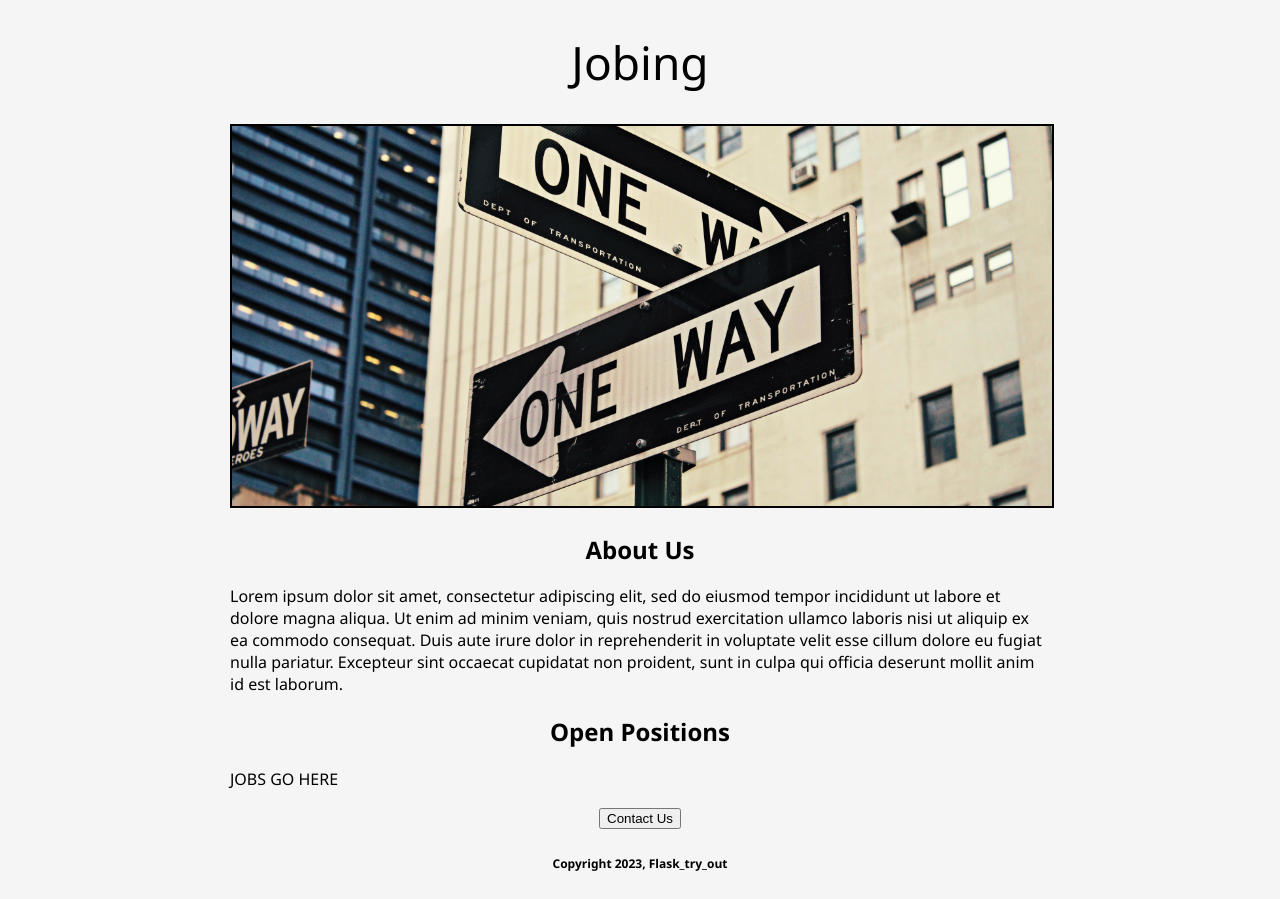
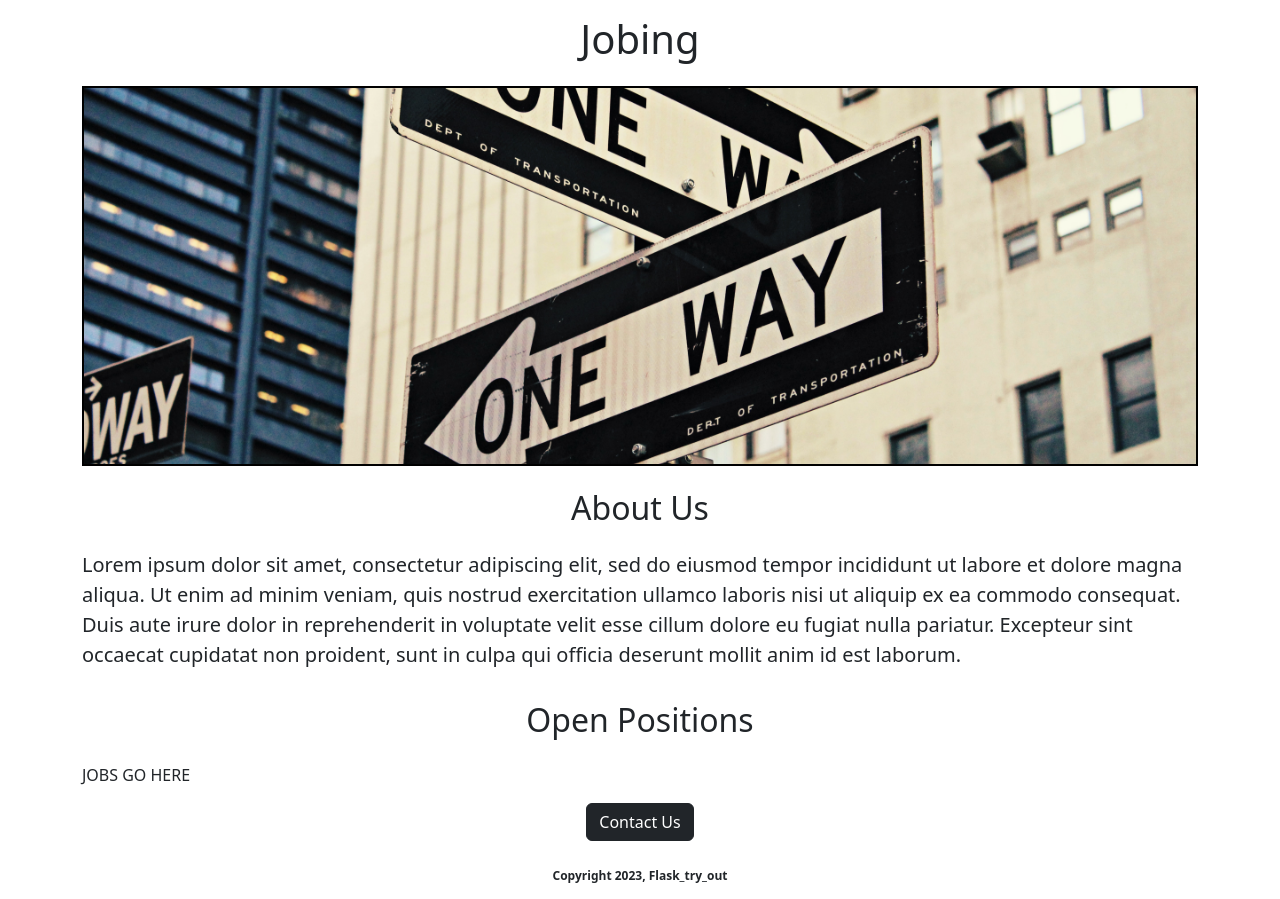
Before and after one commit to Stentzler/Flask_Alchemy_MySQL, a Flask app: page / in a window 1280 px wide. Before the commit the page ends 871 px from the top, so only its background shows below. Run offline with Flask 3, Linux system fonts and the light colour scheme.

Commit message:
bootstrap added

```diff
--- a/templates/home.html
+++ b/templates/home.html
@@ -3,36 +3,21 @@
 <head>
   <meta charset="UTF-8">
   <meta name="viewport" content="width=device-width, initial-scale=1.0">
+  <link href="https://cdn.jsdelivr.net/npm/bootstrap@5.3.0/dist/css/bootstrap.min.css" rel="stylesheet" integrity="sha384-9ndCyUaIbzAi2FUVXJi0CjmCapSmO7SnpJef0486qhLnuZ2cdeRhO02iuK6FUUVM" crossorigin="anonymous">
   <title>Flask</title>
   <style>
-    body{
-      font-family: 'Segoe UI', Tahoma, Geneva, Verdana, sans-serif;
-      background-color: #f5f5f5;
-      margin: 0;
-      padding: 0;
-      border: none;
-
-    }
-    h1 {
-      font-size: 46px;
-      font-weight: normal;
-      color: #000;
-      text-align: center;
-    }
-    h2{
-      text-align: center;
-    }
-
     #banner{
       width: 100%;
       height: 380px;
       object-fit: cover;
       border: 2px solid #000;
     }
-    .container{
-      max-width: 820px;
-      margin: 0 auto;
+    h1,h2{
+      text-align: center;
+      padding: 15px
     }
+
+
   </style>
 </head>
     <body>
@@ -40,15 +25,16 @@
         <h1>Jobing</h1>
         <img id='banner' src="http://localhost:5000/static/hero.jpg" alt="hero" height="380" width="780">
 
-    <h2>About Us</h2>
-    <p>Lorem ipsum dolor sit amet, consectetur adipiscing elit, sed do eiusmod tempor incididunt ut labore et dolore magna aliqua. Ut enim ad minim veniam, quis nostrud exercitation ullamco laboris nisi ut aliquip ex ea commodo consequat. Duis aute irure dolor in reprehenderit in voluptate velit esse cillum dolore eu fugiat nulla pariatur. Excepteur sint occaecat cupidatat non proident, sunt in culpa qui officia deserunt mollit anim id est laborum.</p>
+        <h2 class="mt-2">About Us</h2>
+        <p class="lead">Lorem ipsum dolor sit amet, consectetur adipiscing elit, sed do eiusmod tempor incididunt ut labore et dolore magna aliqua. Ut enim ad minim veniam, quis nostrud exercitation ullamco laboris nisi ut aliquip ex ea commodo consequat. Duis aute irure dolor in reprehenderit in voluptate velit esse cillum dolore eu fugiat nulla pariatur. Excepteur sint occaecat cupidatat non proident, sunt in culpa qui officia deserunt mollit anim id est laborum.</p>
 
-    <h2>Open Positions</h2>
+        <h2 >Open Positions</h2>
         <p>JOBS GO HERE</p>
         <div class="btn-container" style="text-align: center">
-      <button id="contact-btn">Contact Us</button>
+          <button class="btn btn-dark">Contact Us</button>
         </div>
         <p style="margin-bottom: 14px; margin-top: 26px; text-align: center; font-weight: bold; font-size: 12px">Copyright 2023, Flask_try_out</p>
       </div>
     </body>
+  <script src="https://cdn.jsdelivr.net/npm/bootstrap@5.3.0/dist/js/bootstrap.bundle.min.js" integrity="sha384-geWF76RCwLtnZ8qwWowPQNguL3RmwHVBC9FhGdlKrxdiJJigb/j/68SIy3Te4Bkz" crossorigin="anonymous"></script>
 </html>
```
Lines whose indentation alone changed are shown as unchanged.
